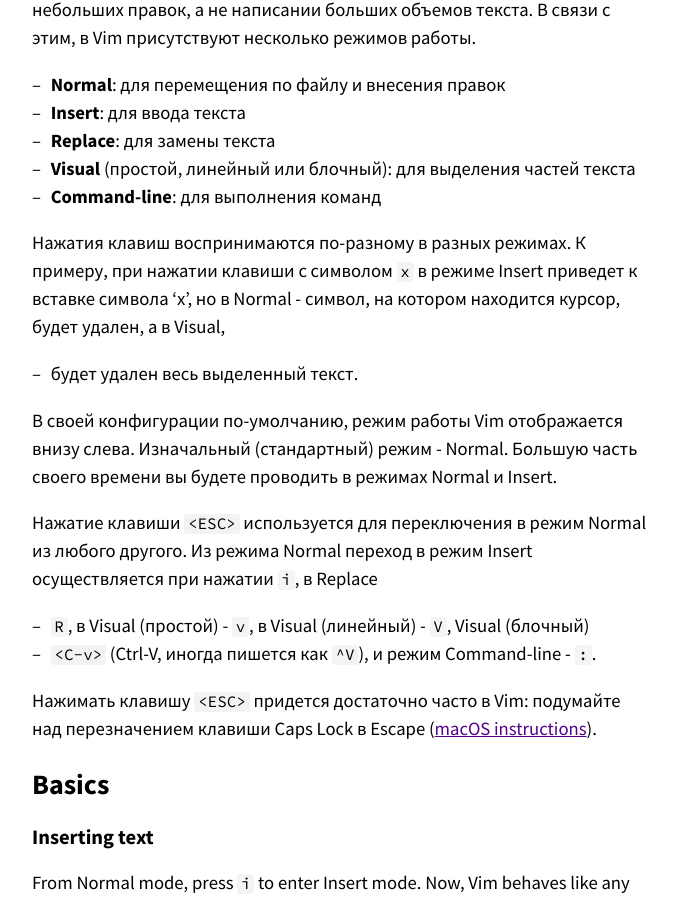
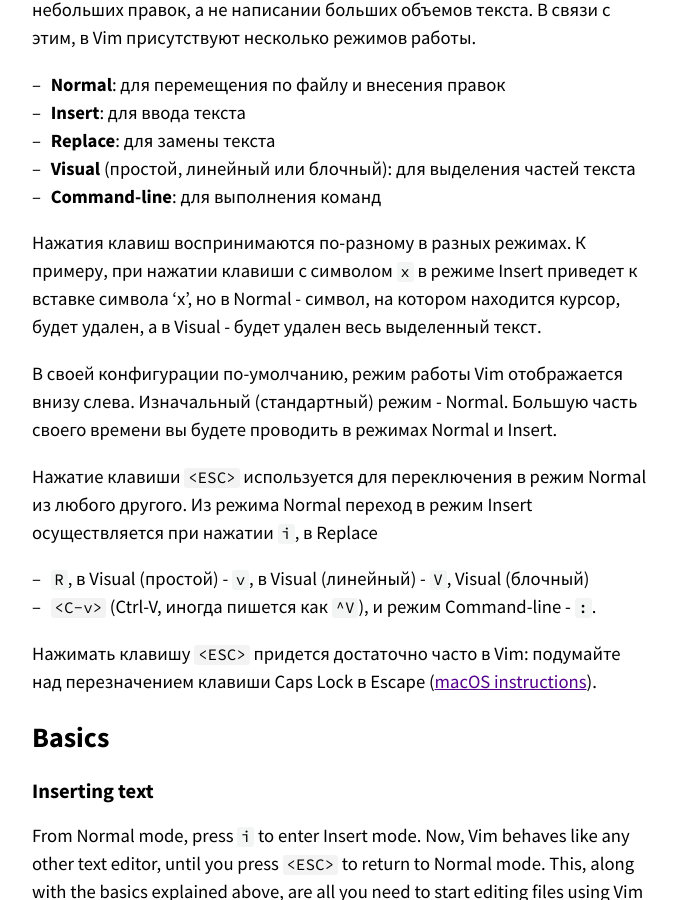
Before and after one commit to missing-semester-rus/missing-semester-rus.github.io, a Jekyll site: the page built from _2020/editors.md, in a window 1280 px wide and 900 px high, scrolled down 2930 px. Shown: the whole window, without its empty margins (300-977 px from the left). Built offline with Jekyll 4.4.1, drawn with Linux system fonts in a browser that asks for light colours; some of the changed text lies outside the part shown.

Commit message:
Lecture #3 - part 1/5 #4

```diff
--- a/_2020/editors.md
+++ b/_2020/editors.md
@@ -78,8 +78,7 @@
 
 Нажатия клавиш воспринимаются по-разному в разных режимах. К примеру,
 при нажатии клавиши с символом `x` в режиме Insert приведет к вставке символа 'x', но в
-Normal - символ, на котором находится курсор, будет удален, а в Visual,
-- будет удален весь выделенный текст.
+Normal - символ, на котором находится курсор, будет удален, а в Visual - будет удален весь выделенный текст.
 
 В своей конфигурации по-умолчанию, режим работы Vim отображается внизу слева.
 Изначальный (стандартный) режим - Normal. Большую часть своего времени вы
```
Also changed, not shown: other parts of _2020/editors.md (+1 -1 lines).
